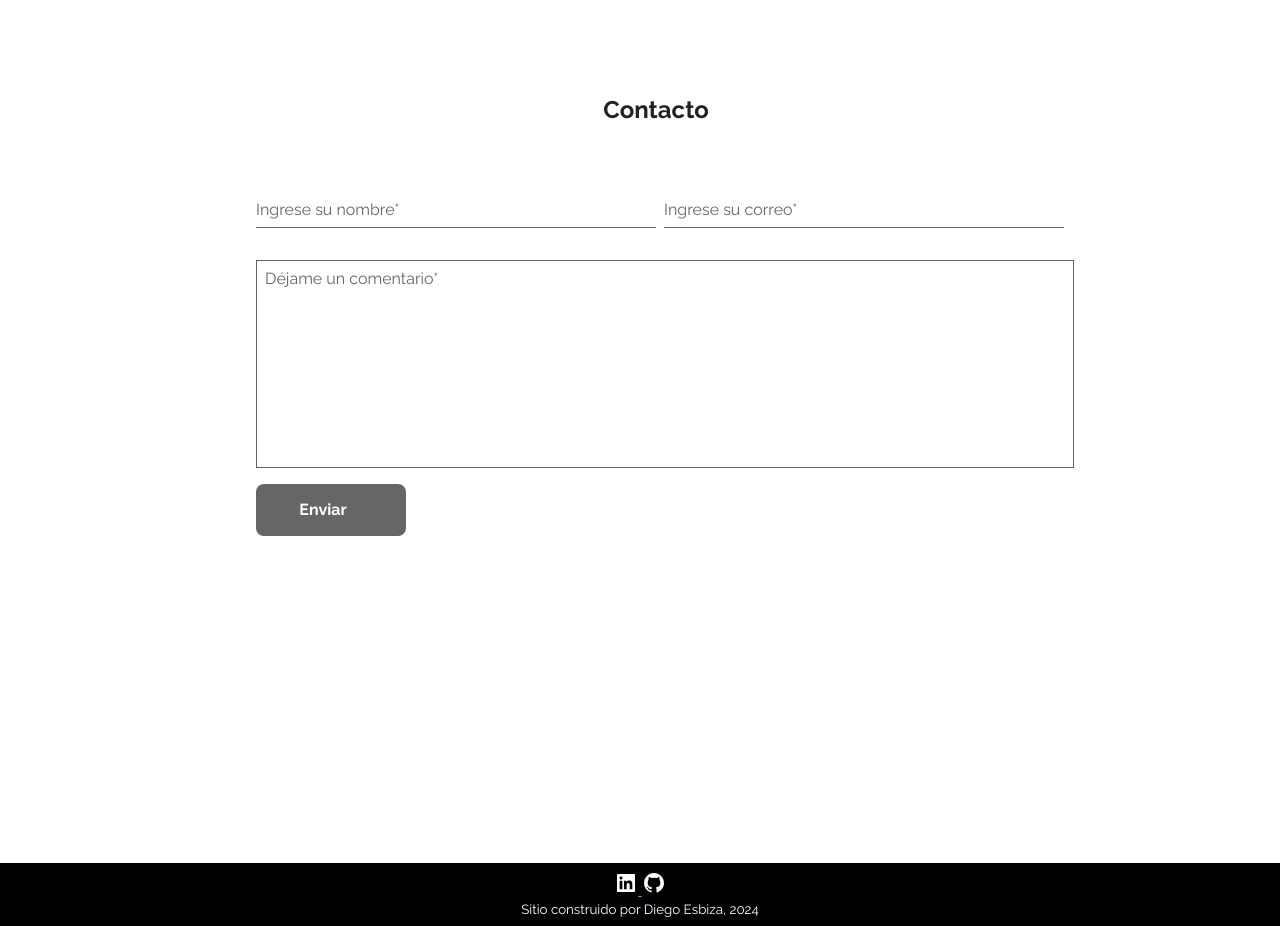
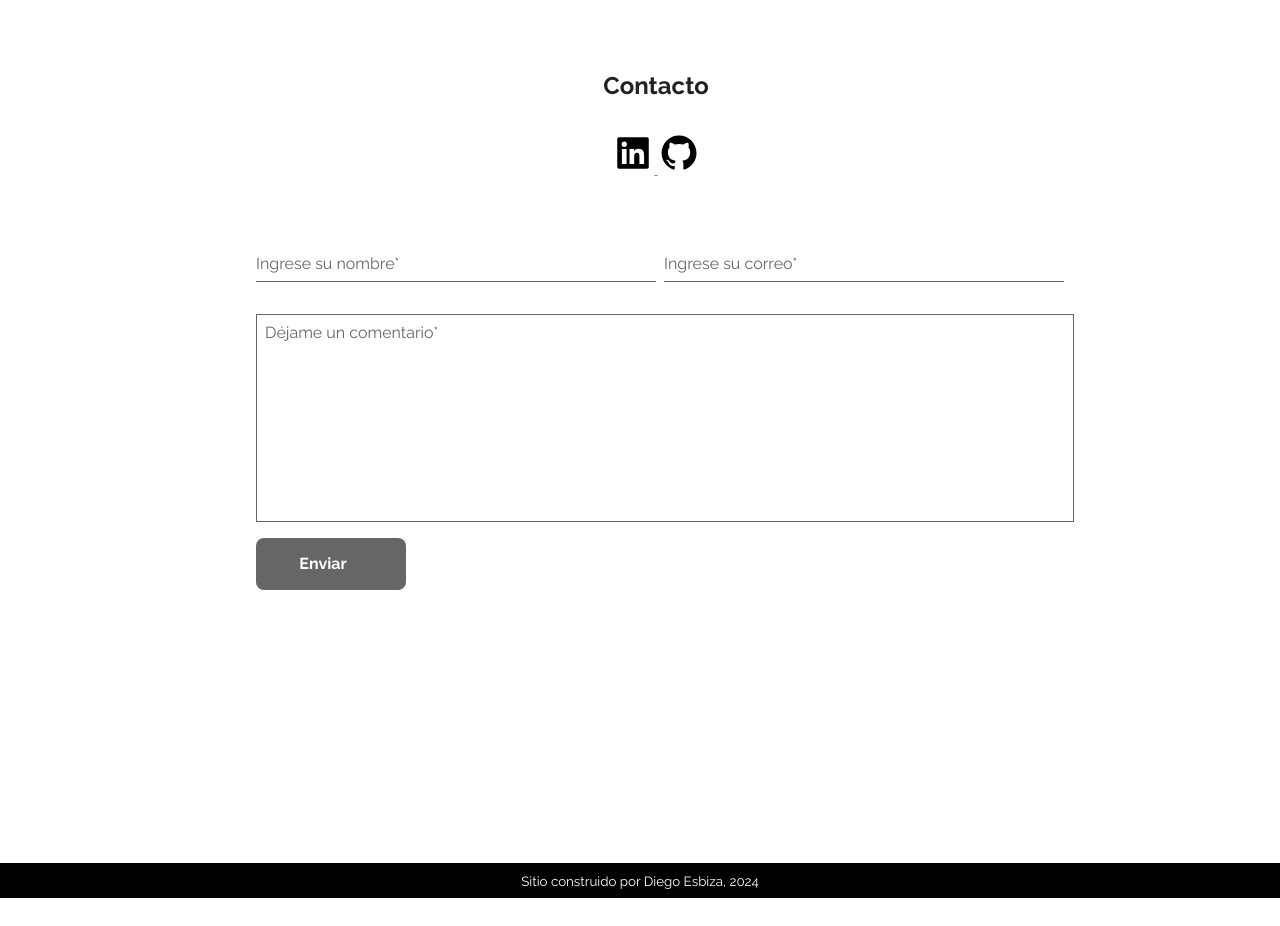
Before and after one commit to DiegoEsbiza/portfolio-diego-esbiza, a plain HTML site: page index.html in a window 1280 px wide. Shown: the part 4060-4986 px from the top of the page. After the commit the page ends 4958 px from the top, so only its background shows below. Drawn offline with Linux system fonts and the light colour scheme.

Commit message:
Correcciones en contactos, recolocados los iconos de redes

```diff
--- a/index.html
+++ b/index.html
@@ -357,6 +357,16 @@
     <section id="contacto" class="contact-container section full-lg-screen">
         <div class="container box-shadow-1">
             <h2 class="section-title text-center">Contacto</h2>
+            <aside class="redes text-center">
+                <small class="redes-iconos">
+                    <a href="https://www.linkedin.com/in/diego-esbiza/" target="_blank" rel="noopener">
+                        <svg xmlns="http://www.w3.org/2000/svg" width="24" height="24" viewBox="0 0 24 24"><path d="M20,3H4C3.447,3,3,3.448,3,4v16c0,0.552,0.447,1,1,1h16c0.553,0,1-0.448,1-1V4C21,3.448,20.553,3,20,3z M8.339,18.337H5.667	v-8.59h2.672V18.337z M7.003,8.574c-0.856,0-1.548-0.694-1.548-1.548s0.691-1.548,1.548-1.548c0.854,0,1.548,0.693,1.548,1.548	S7.857,8.574,7.003,8.574z M18.338,18.337h-2.669V14.16c0-0.996-0.018-2.277-1.388-2.277c-1.39,0-1.601,1.086-1.601,2.207v4.248	h-2.667v-8.59h2.56v1.174h0.037c0.355-0.675,1.227-1.387,2.524-1.387c2.704,0,3.203,1.778,3.203,4.092V18.337z"/></svg>
+                    </a>
+                    <a href="https://github.com/DiegoEsbiza" target="_blank" rel="noopener">
+                        <svg xmlns="http://www.w3.org/2000/svg" width="24" height="24" viewBox="0 0 24 24"><path fill-rule="evenodd" clip-rule="evenodd" d="M12.026,2c-5.509,0-9.974,4.465-9.974,9.974c0,4.406,2.857,8.145,6.821,9.465	c0.499,0.09,0.679-0.217,0.679-0.481c0-0.237-0.008-0.865-0.011-1.696c-2.775,0.602-3.361-1.338-3.361-1.338	c-0.452-1.152-1.107-1.459-1.107-1.459c-0.905-0.619,0.069-0.605,0.069-0.605c1.002,0.07,1.527,1.028,1.527,1.028	c0.89,1.524,2.336,1.084,2.902,0.829c0.091-0.645,0.351-1.085,0.635-1.334c-2.214-0.251-4.542-1.107-4.542-4.93	c0-1.087,0.389-1.979,1.024-2.675c-0.101-0.253-0.446-1.268,0.099-2.64c0,0,0.837-0.269,2.742,1.021	c0.798-0.221,1.649-0.332,2.496-0.336c0.849,0.004,1.701,0.115,2.496,0.336c1.906-1.291,2.742-1.021,2.742-1.021	c0.545,1.372,0.203,2.387,0.099,2.64c0.64,0.696,1.024,1.587,1.024,2.675c0,3.833-2.33,4.675-4.552,4.922	c0.355,0.308,0.675,0.916,0.675,1.846c0,1.334-0.012,2.41-0.012,2.737c0,0.267,0.178,0.577,0.687,0.479	C19.146,20.115,22,16.379,22,11.974C22,6.465,17.535,2,12.026,2z"/></svg>
+                    </a>
+                </small>
+            </aside>
             <form class="contact-form box-shadow-1">
                 <input type="text" name="name" placeholder="Ingrese su nombre*" title="Sólo letras y espacios, por favor" pattern="^[A-Za-zÑñÁáÉéÍíÓóÚúÜü\s]+$" required>
                 <input type="email" name="email" placeholder="Ingrese su correo*" title="Email incorrecto" pattern="^[a-z0-9]+(\.[_a-z0-9]+)*@[a-z0-9-]+(\.[a-z0-9-]+)*(\.[a-z]{2,15})$" required>
@@ -377,16 +387,6 @@
     </section>
 
     <footer class="footer section">
-        <aside class="redes text-center">
-            <small class="redes">
-                <a href="https://www.linkedin.com/in/diego-esbiza/" target="_blank" rel="noopener">
-                    <svg xmlns="http://www.w3.org/2000/svg" width="24" height="24" viewBox="0 0 24 24"><path d="M20,3H4C3.447,3,3,3.448,3,4v16c0,0.552,0.447,1,1,1h16c0.553,0,1-0.448,1-1V4C21,3.448,20.553,3,20,3z M8.339,18.337H5.667	v-8.59h2.672V18.337z M7.003,8.574c-0.856,0-1.548-0.694-1.548-1.548s0.691-1.548,1.548-1.548c0.854,0,1.548,0.693,1.548,1.548	S7.857,8.574,7.003,8.574z M18.338,18.337h-2.669V14.16c0-0.996-0.018-2.277-1.388-2.277c-1.39,0-1.601,1.086-1.601,2.207v4.248	h-2.667v-8.59h2.56v1.174h0.037c0.355-0.675,1.227-1.387,2.524-1.387c2.704,0,3.203,1.778,3.203,4.092V18.337z"/></svg>
-                </a>
-                <a href="https://github.com/DiegoEsbiza" target="_blank" rel="noopener">
-                    <svg xmlns="http://www.w3.org/2000/svg" width="24" height="24" viewBox="0 0 24 24"><path fill-rule="evenodd" clip-rule="evenodd" d="M12.026,2c-5.509,0-9.974,4.465-9.974,9.974c0,4.406,2.857,8.145,6.821,9.465	c0.499,0.09,0.679-0.217,0.679-0.481c0-0.237-0.008-0.865-0.011-1.696c-2.775,0.602-3.361-1.338-3.361-1.338	c-0.452-1.152-1.107-1.459-1.107-1.459c-0.905-0.619,0.069-0.605,0.069-0.605c1.002,0.07,1.527,1.028,1.527,1.028	c0.89,1.524,2.336,1.084,2.902,0.829c0.091-0.645,0.351-1.085,0.635-1.334c-2.214-0.251-4.542-1.107-4.542-4.93	c0-1.087,0.389-1.979,1.024-2.675c-0.101-0.253-0.446-1.268,0.099-2.64c0,0,0.837-0.269,2.742,1.021	c0.798-0.221,1.649-0.332,2.496-0.336c0.849,0.004,1.701,0.115,2.496,0.336c1.906-1.291,2.742-1.021,2.742-1.021	c0.545,1.372,0.203,2.387,0.099,2.64c0.64,0.696,1.024,1.587,1.024,2.675c0,3.833-2.33,4.675-4.552,4.922	c0.355,0.308,0.675,0.916,0.675,1.846c0,1.334-0.012,2.41-0.012,2.737c0,0.267,0.178,0.577,0.687,0.479	C19.146,20.115,22,16.379,22,11.974C22,6.465,17.535,2,12.026,2z"/></svg>
-                </a>
-            </small>
-        </aside>
         <div class="text-center">
             <small>Sitio construido por Diego Esbiza, 2024</small>
         </div>
--- a/style.css
+++ b/style.css
@@ -165,8 +165,13 @@ p{
     background-color: var(--gray-dark-color);
 }
 
+.contact-container aside{
+    margin-top: 2rem;
+    margin-bottom: 0;
+}
+
 .contact-container h2{
-    margin-top: 4rem;
+    margin-top: 2.5rem;
 }
 
 .contact-form{
@@ -227,6 +232,11 @@ p{
 .modal#gracias:target{
     opacity: 1;
     pointer-events: auto;
+}
+
+.redes svg{
+    width: 3.5%;
+    height: auto;
 }
 
 @media screen and (min-width: 768px){
```
